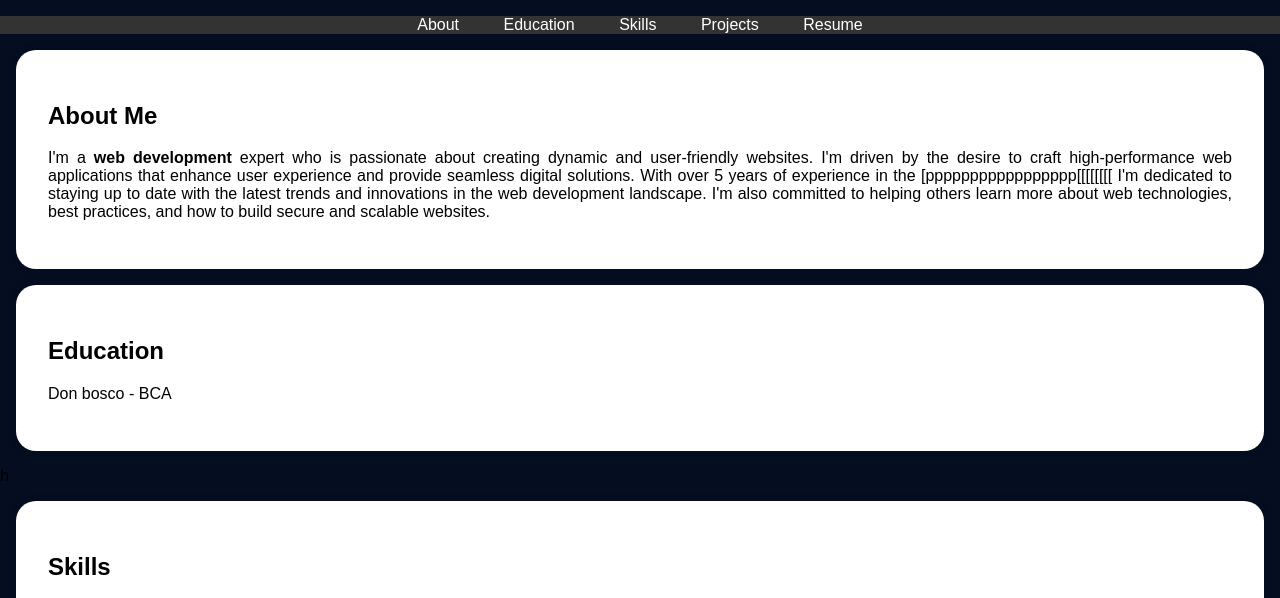
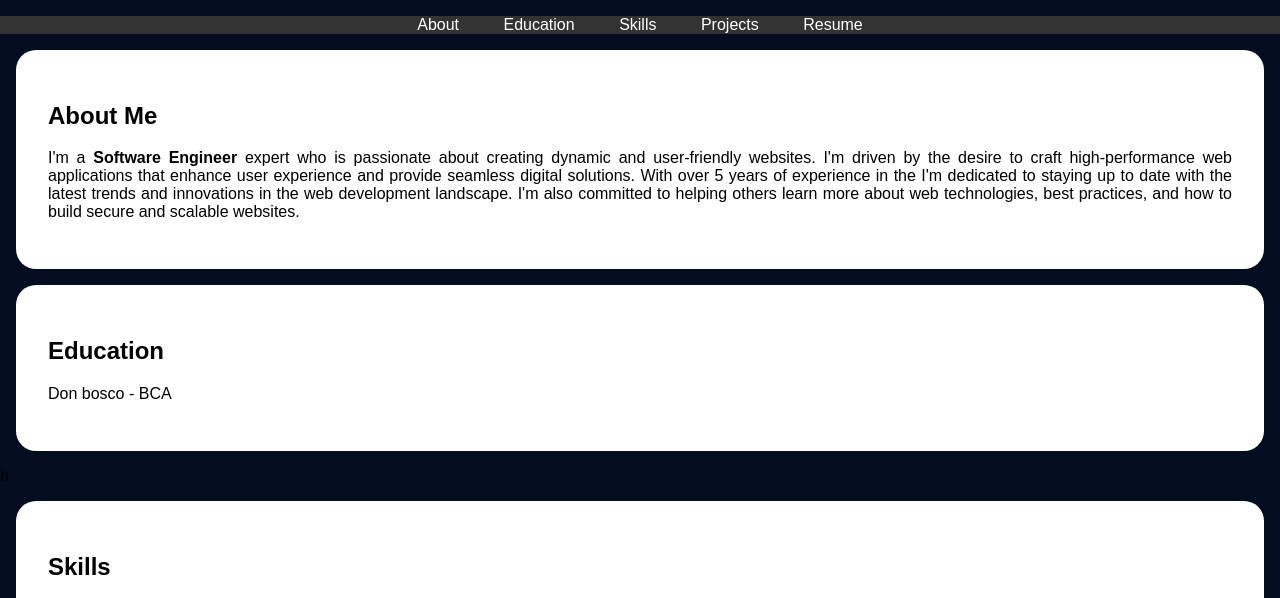
Before and after one commit to joshua241105/Portfolio, a plain HTML site: page index.html in a window 1280 px wide. Shown: the part 197-795 px from the top of the page. Drawn offline with Linux system fonts and the light colour scheme.

Commit message:
Update index.html

```diff
--- a/index.html
+++ b/index.html
@@ -115,9 +115,9 @@
     <section id="about">
         <div class="section-content">
             <h2>About Me</h2>
-            <p>I'm a <b>web development</b> expert who is passionate about creating dynamic and user-friendly websites.
+            <p>I'm a <b>Software Engineer</b> expert who is passionate about creating dynamic and user-friendly websites.
                 I'm driven by the desire to craft high-performance web applications that enhance user experience and provide
-                seamless digital solutions. With over 5 years of experience in the [ppppppppppppppppp[[[[[[[[
+                seamless digital solutions. With over 5 years of experience in the
                 I'm dedicated to staying up to date
                 with the latest trends and innovations in the
                 web development landscape. I'm also committed to helping others learn more about web technologies,
```
